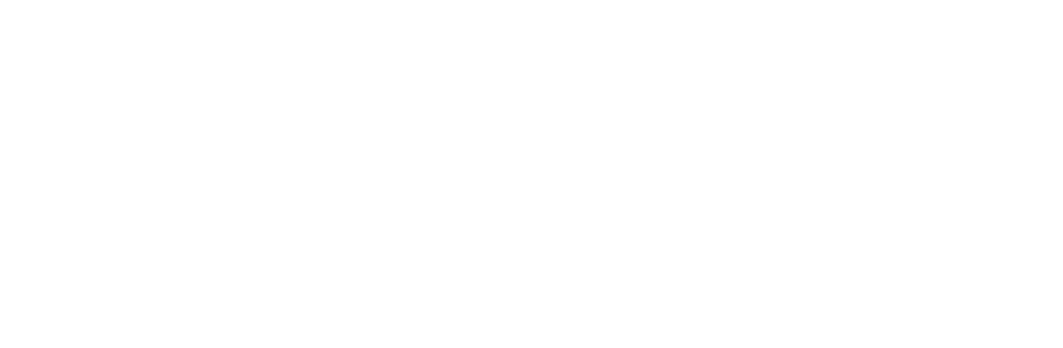
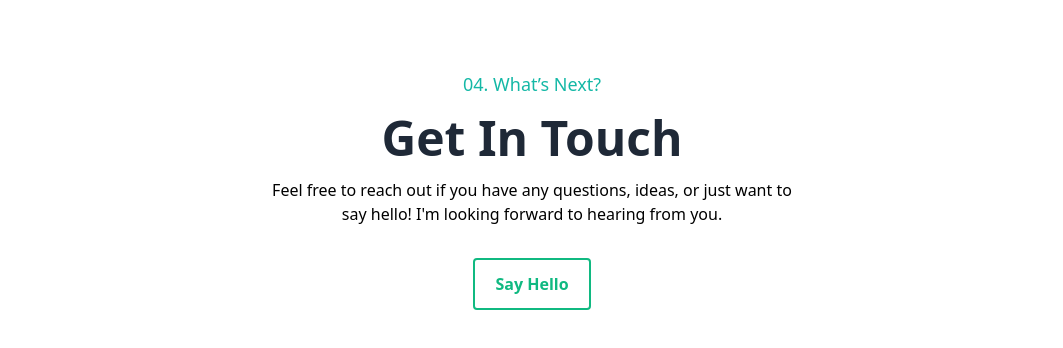
Before and after one commit to tandukar/Portfoilio.V2, a React (Vite) app in the folder portfolio.v2/: page /#/portfolio in a window 1280 px wide. Shown: the part 2398-2746 px from the top of the page, without its empty margins (108-1171 px from the left). Before the commit the page ends 2324 px from the top, so only its background shows below. Built offline with nearby package versions, Linux system fonts and the light colour scheme.

Commit message:
created connect section

```diff
--- /dev/null
+++ b/portfolio.v2/src/pages/connect/Connect.tsx
@@ -0,0 +1,25 @@
+const Connect = () => {
+  return (
+    <div className="h-custom2 w-custom1 flex flex-col items-center justify-center mt-36 text-center space-y-4">
+      <div className="mb-80">
+        <p className="text-teal-500 font-medium text-lg mb-4">
+          04<span className="font-medium text-lg">. What’s Next?</span>
+        </p>
+        <h1 className="text-5xl font-bold text-gray-800 mb-4">Get In Touch</h1>
+        <p className="text-md mb-8">
+          Feel free to reach out if you have any questions, ideas, or just want
+          to say hello! I'm looking forward to hearing from you.
+        </p>
+        <a href="#">
+          <button className="border-2 border-emerald-500 text-emerald-500 hover:text-emerald-600 font-bold py-3 px-5 rounded">
+            Say Hello
+          </button>
+        </a>
+      </div>
+
+
+    </div>
+  );
+};
+
+export default Connect;
--- a/portfolio.v2/src/pages/portfolio/Portfolio.tsx
+++ b/portfolio.v2/src/pages/portfolio/Portfolio.tsx
@@ -1,3 +1,4 @@
+import Connect from "../connect/Connect";
 import Home from "../home/Home";
 import Projects from "../projects/Projects";
 
--- a/portfolio.v2/src/pages/projects/Projects.tsx
+++ b/portfolio.v2/src/pages/projects/Projects.tsx
@@ -1,4 +1,5 @@
 import { FaGithub } from "react-icons/fa";
+import Connect from "../connect/Connect";
 
 type ProjectsItemsProps = {
   href: string;
@@ -127,7 +128,7 @@ const Projects = () => {
   ];
   return (
     //might need to change this to slate 50
-    <div className="py-16 flex  justify-center">
+    <div className="py-16 flex  justify-center ">
       <div className="h-screen w-custom  ">
         <h2 className=" flex items-center text-3xl font-bold text-slate-700 mb-8">
           <span className="text-custom-beige2 mr-2 font-semibold text-2xl align-middle ">
@@ -136,8 +137,8 @@ const Projects = () => {
           Some Things I've Built
         </h2>
 
-        <div className="flex items-center justify-center">
-          <div className="grid grid-rows w-custom gap-24">
+        <div className="flex items-center justify-center ">
+          <div className="grid grid-rows w-custom gap-24 ">
             {projectItems.map((item, index) => (
               <ProjectsItems
                 key={index}
@@ -148,6 +149,10 @@ const Projects = () => {
             ))}
           </div>
         </div>
+        <div className="flex items-center justify-center ">
+          <Connect/>
+
+      </div>
       </div>
     </div>
   );
--- a/portfolio.v2/tailwind.config.js
+++ b/portfolio.v2/tailwind.config.js
@@ -7,11 +7,13 @@ export default {
     theme: {
         extend: {
             width: {
-                'custom': '1000px', // Adjust the value as needed
-                'custom1': '530px', // Adjust the value as needed
+                'custom': '1000px',
+                'custom1': '530px',
+                'custom2': '1500px',
             },
             height: {
-                'custom': '400px', // Adjust the value as needed
+                'custom': '400px',
+                'custom1': '700px',
             },
             textColor: {
                 'custom-beige1': '#dace90',
```
